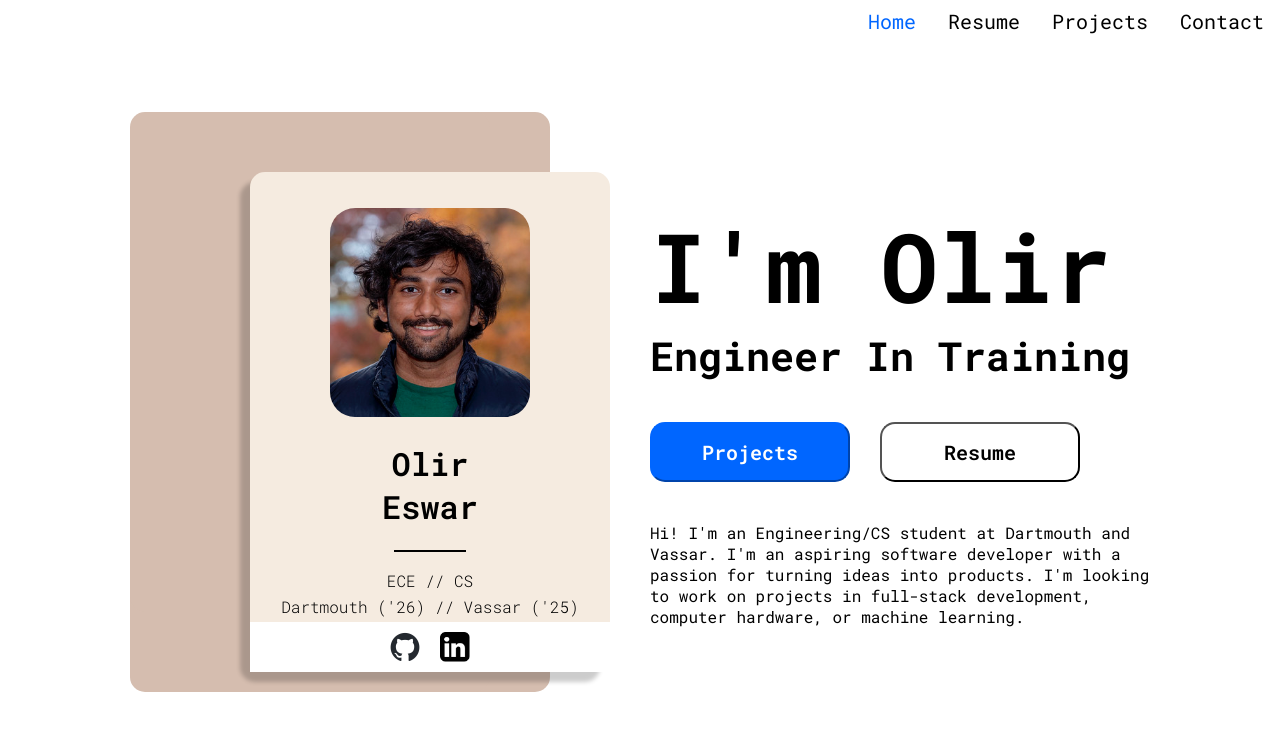
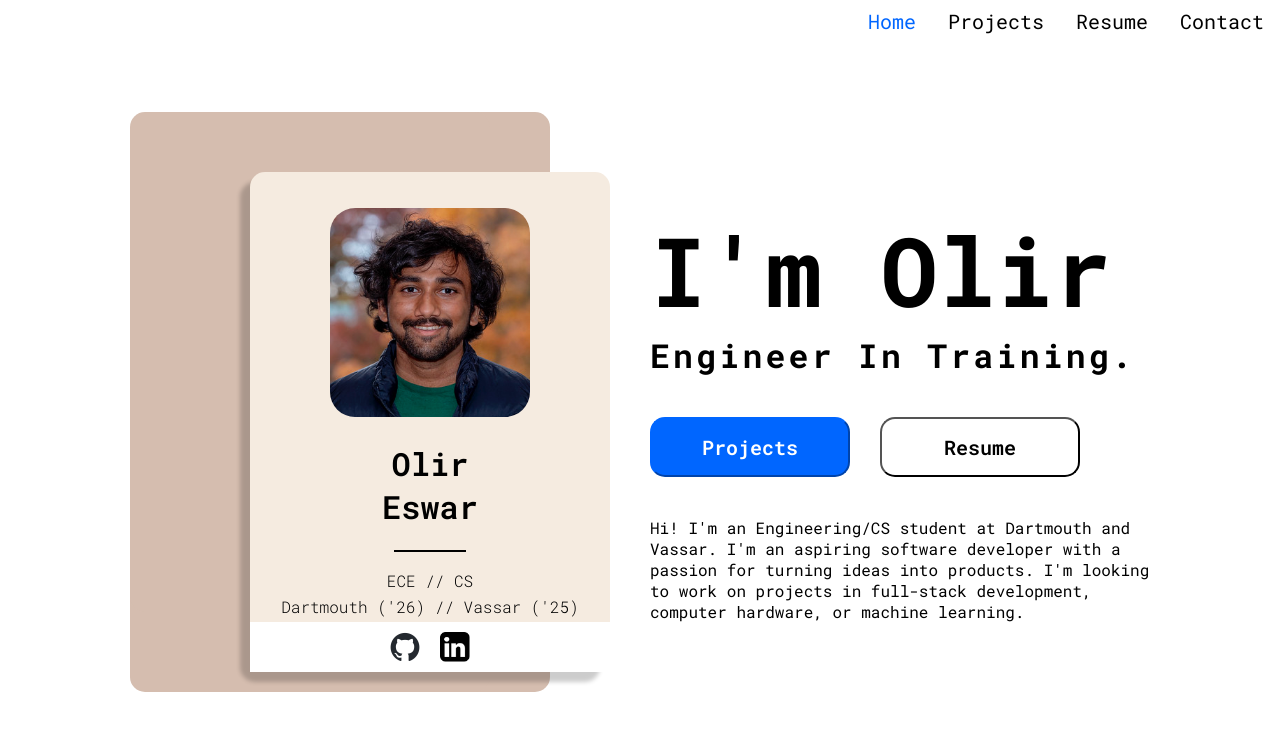
Before and after one commit to OlirEswar/OlirEswar.com, a React (Vite) app: page / in a window 1280 px wide. Shown: the top 730 px of the page. Built offline with nearby package versions, Linux system fonts and the light colour scheme.

Commit message:
Added typewriter animation

```diff
--- a/src/Bio.css
+++ b/src/Bio.css
@@ -21,9 +21,30 @@
 
 .bio h2 {
     font-weight: 700;
-    font-size: 40px;
+    font-size: 33px;
     margin-top: 0px;;
     margin-bottom: 0px;
+    overflow: hidden; /* Ensures the content is not revealed until the animation */
+    border-right: .15em solid orange; /* The typwriter cursor */
+    white-space: nowrap; /* Keeps the content on a single line */
+    margin: 0 auto; /* Gives that scrolling effect as the typing happens */
+    letter-spacing: .10em; /* Adjust as needed */
+    animation:
+      typing 3.5s steps(40, end),
+      blink-caret .75s step-end infinite;
+  }
+
+
+/* The typing effect */
+@keyframes typing {
+  from { width: 0 }
+  to { width: 100% }
+}
+
+/* The typewriter cursor effect */
+@keyframes blink-caret {
+  from, to { border-color: transparent }
+  50% { border-color: orange; }
 }
 
 .bio__buttons {
--- a/src/Bio.jsx
+++ b/src/Bio.jsx
@@ -17,7 +17,7 @@
   return (
     <div className="bio">
       <h1>I'm Olir</h1>
-      <h2>Engineer In Training</h2>
+      <h2>Engineer In Training.</h2>
       <div className="bio__buttons">
         <button onClick={handleProjectButtonClick} id="project-button">
           Projects
--- a/src/Navbar.jsx
+++ b/src/Navbar.jsx
@@ -15,18 +15,18 @@
         </li>
         <li>
           <Link
+            className={useLocation().pathname == "/Projects" ? "active" : ""}
+            to="/Projects"
+          >
+            Projects
+          </Link>
+        </li>
+        <li>
+          <Link
             className={useLocation().pathname == "/Resume" ? "active" : ""}
             to="/Resume"
           >
             Resume
-          </Link>
-        </li>
-        <li>
-          <Link
-            className={useLocation().pathname == "/Projects" ? "active" : ""}
-            to="/Projects"
-          >
-            Projects
           </Link>
         </li>
         <li>
```
